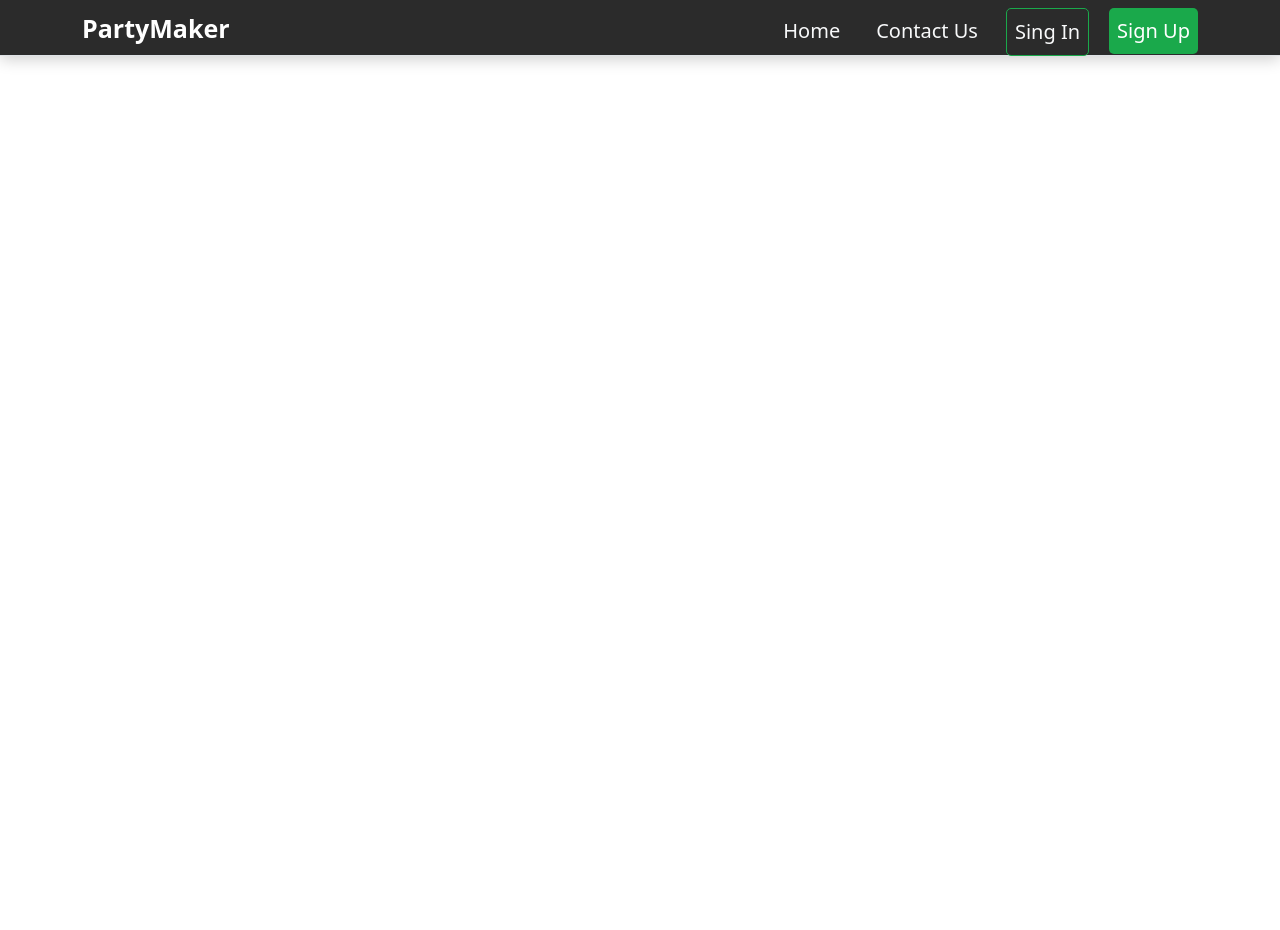
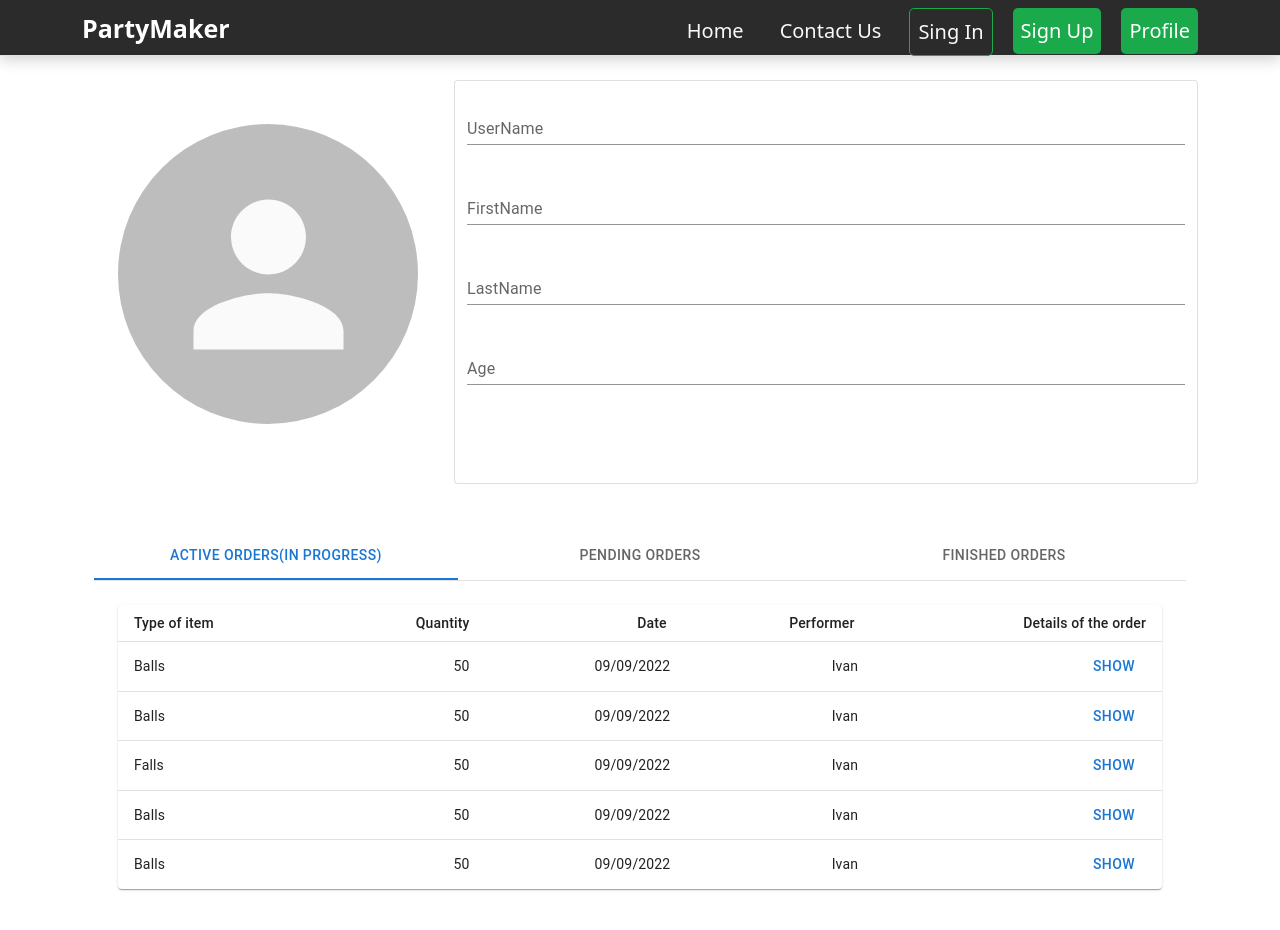
Before and after one commit to maryanchuk04/PartyMaker, a React (Create React App) app in the folder PartyMaker.Web.Client/ClientApp/: page /customer/profile in a window 1280 px wide. Shown: the top 930 px of the page. Before the commit the page ends 800 px from the top, so only its background shows below. Built offline with nearby package versions, Linux system fonts and the light colour scheme.

Commit message:
Added Customer profile

```diff
--- a/PartyMaker.Web.Client/ClientApp/src/App.js
+++ b/PartyMaker.Web.Client/ClientApp/src/App.js
@@ -12,6 +12,8 @@ import SupplierLogin from './components/pages/supplier-page/supplierLogin';
 
 import AuthPreviewPage from './components/auth-pages/auth-preview-page/auth-preview';
 import SingInPage from './components/auth-pages/sign-in/sign-in';
+import CustomerProfile from './components/pages/customer-profile/customer-profile'
+
 
 
 export default class App extends Component {
@@ -26,6 +28,7 @@ export default class App extends Component {
         <Route path='/fetch-data' component={FetchData} />
         <Route path = "/create-account" component = {AuthPreviewPage}/>
         <Route path = "/auth/login" component = {SingInPage}/>
+        <Route path = "/customer/profile" component = {CustomerProfile}/>
       </Layout>
     );
   }
--- a/PartyMaker.Web.Client/ClientApp/src/components/NavMenu.js
+++ b/PartyMaker.Web.Client/ClientApp/src/components/NavMenu.js
@@ -43,6 +43,9 @@ export class NavMenu extends Component {
                             <NavItem>
                                 <NavLink tag={Link} className="text-light create-account-li" to="/create-account">Sign Up</NavLink>
                             </NavItem>
+                            <NavItem>
+                                <NavLink tag={Link} className="text-light create-account-li" to="/customer/profile">Profile</NavLink>
+                            </NavItem>
                         </ul>
                     </Container>
                 </Navbar>
--- a/PartyMaker.Web.Client/ClientApp/src/components/auth-pages/sign-in/sign-in.js
+++ b/PartyMaker.Web.Client/ClientApp/src/components/auth-pages/sign-in/sign-in.js
@@ -1,4 +1,4 @@
-import { TextField } from '@material-ui/core'
+import { TextField } from '@mui/material'
 import Divider from '@mui/material/Divider';
 import React , {useState}from 'react'
 import GoogleButton from '../../ui/GoogleButton';
--- /dev/null
+++ b/PartyMaker.Web.Client/ClientApp/src/components/pages/customer-profile/customer-profile.js
@@ -0,0 +1,65 @@
+import React, { useState, useEffect } from 'react';
+import { Tab, TextField } from "@mui/material";
+import Tabs from "../../ui/customer-profile-ui/Tabs";
+import ContentTable from "../../ui/customer-profile-ui/ContentTable";
+import { Avatar, IconButton } from "@material-ui/core";
+
+
+const CustomerProfile = () => {
+
+
+    const [images, setImages] = useState('');
+    const [imageURLs, setImageURLs] = useState('');
+
+    useEffect(() => {
+        if (images.length < 1) return;
+        const newImagesURLs = [];
+        images.forEach(image => newImagesURLs.push(URL.createObjectURL(image)));
+        setImageURLs(newImagesURLs);
+    }, [images]);
+
+    function onImageChange(e) {
+        setImages([...e.target.files]);
+    }
+
+    return (
+        <div className="container">
+            <div className="row">
+                <div className="col-sm-4 d-flex justify-content-center align-items-center my-5">
+                    <input type="file" onChange={onImageChange} id="upload" accept="image/*" style={{ display: "none" }} />
+                    <label htmlFor="upload">
+                        <IconButton className="m-auto" color="primary" aria-label="upload picture" component="span">
+                            <Avatar id="avatar" src={imageURLs}
+                                style={{
+
+                                    width: "300px",
+                                    height: "300px",
+                                }}
+                            />
+                        </IconButton>
+                    </label>
+                    <label htmlFor="avatar" />
+
+
+                </div>
+                <div class="mt-3 col-sm-8 card">
+                    <TextField className="my-3" id="standard-basic" label="UserName" variant="standard" />
+                    <TextField className="my-3" id="standard-basic" label="FirstName" variant="standard" />
+                    <TextField className="my-3" id="standard-basic" label="LastName" variant="standard" />
+                    <TextField className="my-3" id="standard-basic" label="Age" variant="standard" />
+                </div>
+
+
+
+
+            </div>
+            <Tabs />
+        </div>
+    )
+}
+
+
+
+
+
+export default CustomerProfile;
--- /dev/null
+++ b/PartyMaker.Web.Client/ClientApp/src/components/ui/customer-profile-ui/ContentTable.js
@@ -0,0 +1,99 @@
+import React , {useState}from 'react'
+import Table from '@mui/material/Table';
+import TableBody from '@mui/material/TableBody';
+import TableCell from '@mui/material/TableCell';
+import TableContainer from '@mui/material/TableContainer';
+import TableHead from '@mui/material/TableHead';
+import TableRow from '@mui/material/TableRow';
+import Paper from '@mui/material/Paper';
+import Box from '@mui/material/Box';
+import Button from '@mui/material/Button';
+import Modal from '@mui/material/Modal';
+import OrderDetails from './OrderDetails';
+
+
+const ContentTable = () => {
+
+    function createData(type, product, date, performer) {
+        return { type, product, date, performer };
+    }
+
+    const rows = [
+        createData('Balls', 50, '09/09/2022', 'Ivan'),
+        createData('Balls', 50, '09/09/2022', 'Ivan'),
+        createData('Falls', 50, '09/09/2022', 'Ivan'),
+        createData('Balls', 50, '09/09/2022', 'Ivan'),
+        createData('Balls', 50, '09/09/2022', 'Ivan'),
+    ];
+
+
+    const style = {
+        position: 'absolute',
+        top: '50%',
+        left: '50%',
+        transform: 'translate(-50%, -50%)',
+        width: 400,
+        bgcolor: 'background.paper',
+        border: '2px solid #000',
+        boxShadow: 24,
+        p: 4,
+    };
+
+    const [open, setOpen] = React.useState(false);
+    const handleOpen = (obj) => {
+        setSelectedOrder(obj)
+        setOpen(true);
+    }
+    const handleClose = () => setOpen(false);
+
+    const [selectedOrder, setSelectedOrder] = useState({});
+
+    return (
+
+        <TableContainer component={Paper}>
+            <Table sx={{ minWidth: 650 }} size="small" aria-label="a dense table">
+                <TableHead>
+                    <TableRow>
+                        <TableCell>Type of item</TableCell>
+                        <TableCell align="right">Quantity</TableCell>
+                        <TableCell align="right">Date&nbsp;</TableCell>
+                        <TableCell align="right">Performer&nbsp;</TableCell>
+                        <TableCell align="right">Details of the order</TableCell>
+                    </TableRow>
+                </TableHead>
+                <TableBody>
+                    {rows.map((row) => (
+                        <TableRow
+                            sx={{ '&:last-child td, &:last-child th': { border: 0 } }}
+                        >
+                            <TableCell key={row.type} component="th" scope="row">{row.type}</TableCell>
+                            <TableCell key={row.product} align="right">{row.product}</TableCell>
+                            <TableCell key={row.date} align="right">{row.date}</TableCell>
+                            <TableCell key={row.performer} align="right">{row.performer}</TableCell>
+                            <TableCell align="right" className="mt-2 display-4">
+                                <Button onClick={()=> handleOpen(row)}>Show</Button>
+
+                            </TableCell>
+                        </TableRow>
+                    ))}
+                </TableBody>
+            </Table>
+            { open?
+                <Modal
+                    open={open}
+                    onClose={handleClose}
+                    aria-labelledby="modal-title"
+                    aria-describedby="modal-description"
+                >
+                    <Box sx={style}>
+                       <OrderDetails order={selectedOrder}/>
+                    </Box>
+                </Modal>
+                :null
+            }
+
+        </TableContainer>
+    )
+}
+
+export default ContentTable;
--- /dev/null
+++ b/PartyMaker.Web.Client/ClientApp/src/components/ui/customer-profile-ui/OrderDetails.js
@@ -0,0 +1,11 @@
+
+
+const OrderDetails = ({ order }) => {
+    return (
+        <div>
+            <p>Vovk</p>
+        </div>
+    )
+}
+
+export default OrderDetails;
--- /dev/null
+++ b/PartyMaker.Web.Client/ClientApp/src/components/ui/customer-profile-ui/Tabs.js
@@ -0,0 +1,45 @@
+import React , {useState}from 'react'
+import Box from '@mui/material/Box';
+import Tab from '@mui/material/Tab';
+import TabContext from '@mui/lab/TabContext';
+import TabList from '@mui/lab/TabList';
+import TabPanel from '@mui/lab/TabPanel';
+import ContentTable from './ContentTable'
+
+const Tabs = () => {
+
+    const [value, setValue] = useState('1');
+
+    let status = ['Active', 'Pending', 'Finished']
+    ;
+    const handleChange = (event, newValue) => {
+        setValue(newValue);
+      };
+
+
+      return(
+
+        <Box className="my-5" sx={{ width: '100%', typography: 'body1' }}>
+        <TabContext value={value}>
+          <Box sx={{ borderBottom: 1, borderColor: 'divider' }}>
+            <TabList variant="fullWidth" onChange={handleChange} >
+              <Tab label="Active orders(In progress)" value="1" />
+              <Tab label="Pending orders" value="2" />
+              <Tab label="Finished orders" value="3" />
+            </TabList>
+          </Box>
+          <TabPanel value="1">
+            <ContentTable></ContentTable>
+          </TabPanel>
+          <TabPanel value="2">
+          <ContentTable></ContentTable>
+          </TabPanel>
+          <TabPanel value="3">
+          <ContentTable></ContentTable>
+          </TabPanel>
+        </TabContext>
+      </Box>
+      )
+}
+
+export default Tabs;
```
Also changed, not shown: PartyMaker.Web.Client/ClientApp/package.json (+6 -1 lines), 1 other file (tests, documents, lock files or other folders).
